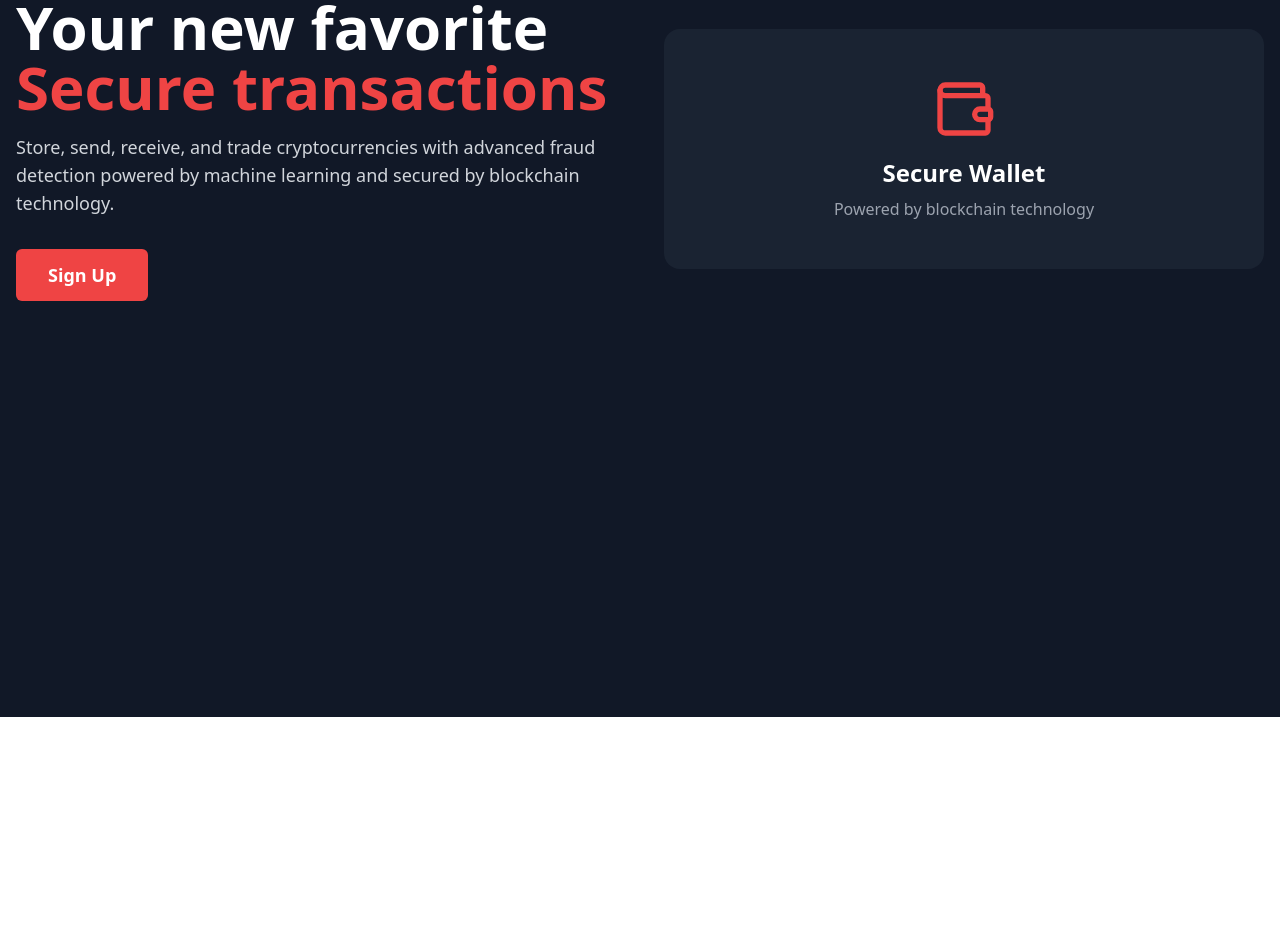
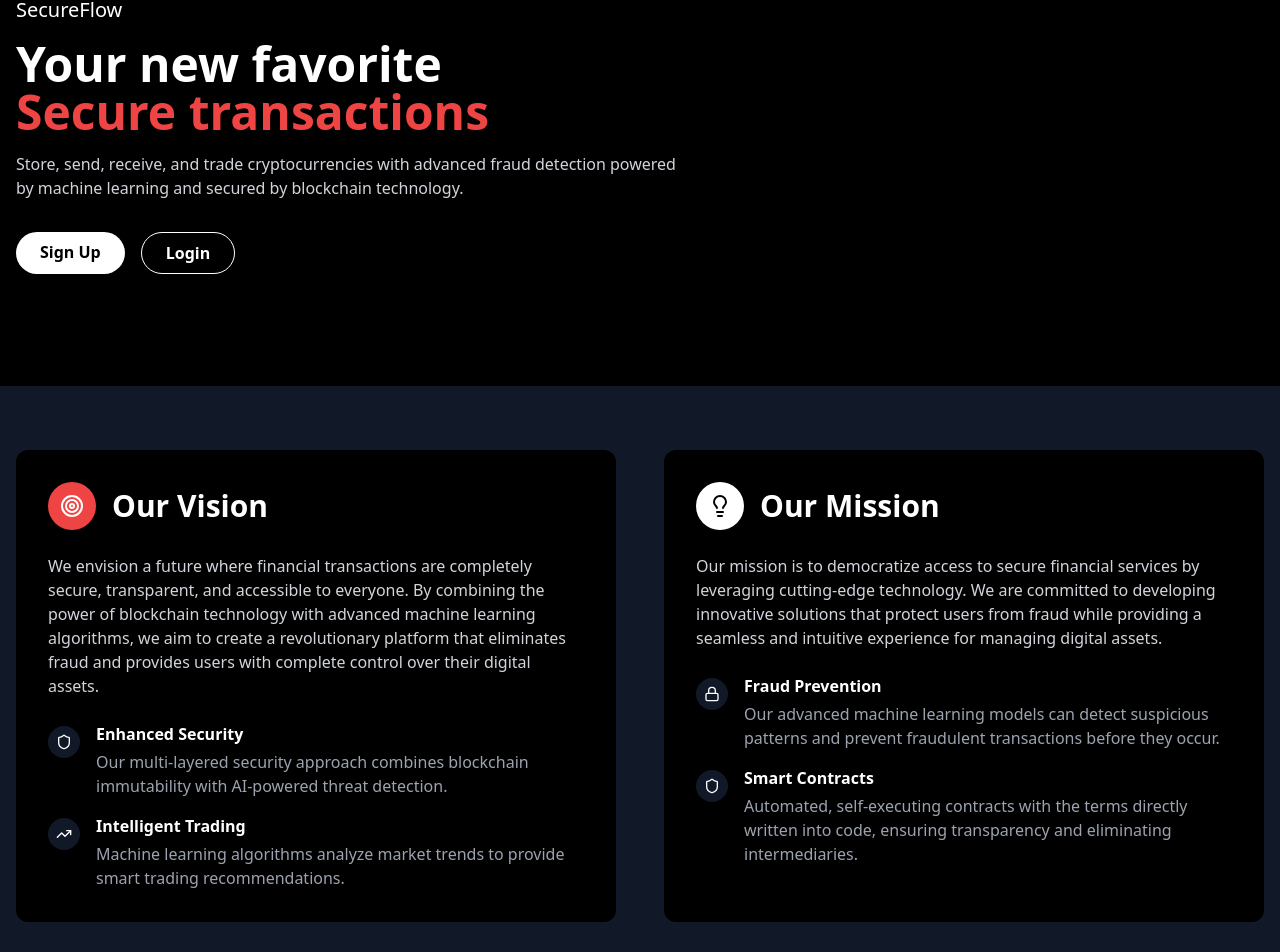
Before and after one commit to kkbot122/PBL_1, a React (Vite) app in the folder frontend/project/project/: page / in a window 1280 px wide. Shown: the part 156-1108 px from the top of the page. Before the commit the page ends 873 px from the top, so only its background shows below. Built offline with nearby package versions, Linux system fonts and the light colour scheme.

Commit message:
done only some changes left

```diff
--- a/frontend/project/project/src/components/Navbar.jsx
+++ b/frontend/project/project/src/components/Navbar.jsx
@@ -4,10 +4,10 @@ import { Shield } from 'lucide-react';
 
 const Navbar = () => {
   return (
-    <nav className="bg-[#111827] p-4 sticky top-0 z-20 border-b border-gray-800">
+    <nav className="bg-black p-4 sticky top-0 z-20">
       <div className="max-w-7xl mx-auto flex justify-between items-center">
         <Link to="/" className="flex items-center space-x-2">
-          <Shield className="h-8 w-8 text-red-500" />
+          <Shield className="h-6 w-6 text-red-500" />
           <span className="text-white text-xl font-semibold">SecureFlow</span>
         </Link>
         <div className="flex items-center space-x-8">
--- a/frontend/project/project/src/pages/Home.jsx
+++ b/frontend/project/project/src/pages/Home.jsx
@@ -1,34 +1,133 @@
 import React from 'react';
-import { Wallet } from 'lucide-react';
 import { Link } from 'react-router-dom';
+import { Target, Lightbulb, Lock, Shield, TrendingUp } from 'lucide-react';
 
 const Home = () => {
   return (
-    <div className="min-h-screen bg-[#111827]">
+    <div className="min-h-screen bg-black text-white">
+      {/* Hero Section */}
       <div className="max-w-7xl mx-auto px-4 py-20">
-        <div className="grid grid-cols-1 lg:grid-cols-2 gap-12 items-center">
-          <div>
-            <h1 className="text-4xl lg:text-6xl font-bold text-white mb-4">
+        <div className="mb-4">
+          <h2 className="text-xl">SecureFlow</h2>
+        </div>
+        <div className="mb-8">
+          <h1 className="text-5xl font-bold mb-4">
             Your new favorite
             <span className="block text-red-500">Secure transactions</span>
           </h1>
-            <p className="text-gray-300 text-lg mb-8">
+          <p className="text-gray-300 mb-8 max-w-2xl">
             Store, send, receive, and trade cryptocurrencies with advanced fraud
             detection powered by machine learning and secured by blockchain
             technology.
           </p>
+          <div className="flex gap-4">
             <Link
               to="/signup"
-              className="bg-red-500 text-white px-8 py-3 rounded-md text-lg font-semibold hover:bg-red-600 transition-colors inline-block"
+              className="bg-white text-black px-6 py-2 rounded-full font-semibold hover:bg-gray-200 transition-colors"
             >
               Sign Up
             </Link>
+            <Link
+              to="/login"
+              className="border border-white px-6 py-2 rounded-full font-semibold hover:bg-white hover:text-black transition-colors"
+            >
+              Login
+            </Link>
           </div>
-          <div className="bg-[#1a2332] p-12 rounded-2xl">
-            <div className="flex flex-col items-center text-center">
-              <Wallet className="w-16 h-16 text-red-500 mb-4" />
-              <h2 className="text-2xl font-bold text-white mb-2">Secure Wallet</h2>
-              <p className="text-gray-400">Powered by blockchain technology</p>
+        </div>
+      </div>
+
+      {/* Vision and Mission Section */}
+      <div className="bg-gray-900 py-16">
+        <div className="max-w-7xl mx-auto px-4">
+          <div className="grid grid-cols-1 md:grid-cols-2 gap-12">
+            {/* Vision Card */}
+            <div className="bg-black p-8 rounded-xl">
+              <div className="flex items-center mb-6">
+                <div className="bg-red-500 p-3 rounded-full mr-4">
+                  <Target size={24} className="text-white" />
+                </div>
+                <h2 className="text-3xl font-bold">Our Vision</h2>
+              </div>
+
+              <p className="text-gray-300 mb-6">
+                We envision a future where financial transactions are completely secure,
+                transparent, and accessible to everyone. By combining the power of blockchain
+                technology with advanced machine learning algorithms, we aim to create a
+                revolutionary platform that eliminates fraud and provides users with complete
+                control over their digital assets.
+              </p>
+
+              <div className="space-y-4">
+                <div className="flex items-start">
+                  <div className="bg-gray-900 p-2 rounded-full mr-4 mt-1">
+                    <Shield size={16} className="text-white" />
+                  </div>
+                  <div>
+                    <h3 className="font-bold mb-1">Enhanced Security</h3>
+                    <p className="text-gray-400">
+                      Our multi-layered security approach combines blockchain immutability
+                      with AI-powered threat detection.
+                    </p>
+                  </div>
+                </div>
+                <div className="flex items-start">
+                  <div className="bg-gray-900 p-2 rounded-full mr-4 mt-1">
+                    <TrendingUp size={16} className="text-white" />
+                  </div>
+                  <div>
+                    <h3 className="font-bold mb-1">Intelligent Trading</h3>
+                    <p className="text-gray-400">
+                      Machine learning algorithms analyze market trends to provide smart
+                      trading recommendations.
+                    </p>
+                  </div>
+                </div>
+              </div>
+            </div>
+
+            {/* Mission Card */}
+            <div className="bg-black p-8 rounded-xl">
+              <div className="flex items-center mb-6">
+                <div className="bg-white p-3 rounded-full mr-4">
+                  <Lightbulb size={24} className="text-black" />
+                </div>
+                <h2 className="text-3xl font-bold">Our Mission</h2>
+              </div>
+
+              <p className="text-gray-300 mb-6">
+                Our mission is to democratize access to secure financial services by leveraging
+                cutting-edge technology. We are committed to developing innovative solutions that
+                protect users from fraud while providing a seamless and intuitive experience for
+                managing digital assets.
+              </p>
+
+              <div className="space-y-4">
+                <div className="flex items-start">
+                  <div className="bg-gray-900 p-2 rounded-full mr-4 mt-1">
+                    <Lock size={16} className="text-white" />
+                  </div>
+                  <div>
+                    <h3 className="font-bold mb-1">Fraud Prevention</h3>
+                    <p className="text-gray-400">
+                      Our advanced machine learning models can detect suspicious patterns and
+                      prevent fraudulent transactions before they occur.
+                    </p>
+                  </div>
+                </div>
+                <div className="flex items-start">
+                  <div className="bg-gray-900 p-2 rounded-full mr-4 mt-1">
+                    <Shield size={16} className="text-white" />
+                  </div>
+                  <div>
+                    <h3 className="font-bold mb-1">Smart Contracts</h3>
+                    <p className="text-gray-400">
+                      Automated, self-executing contracts with the terms directly written into code,
+                      ensuring transparency and eliminating intermediaries.
+                    </p>
+                  </div>
+                </div>
+              </div>
             </div>
           </div>
         </div>
```
Lines whose indentation alone changed are shown as unchanged.
